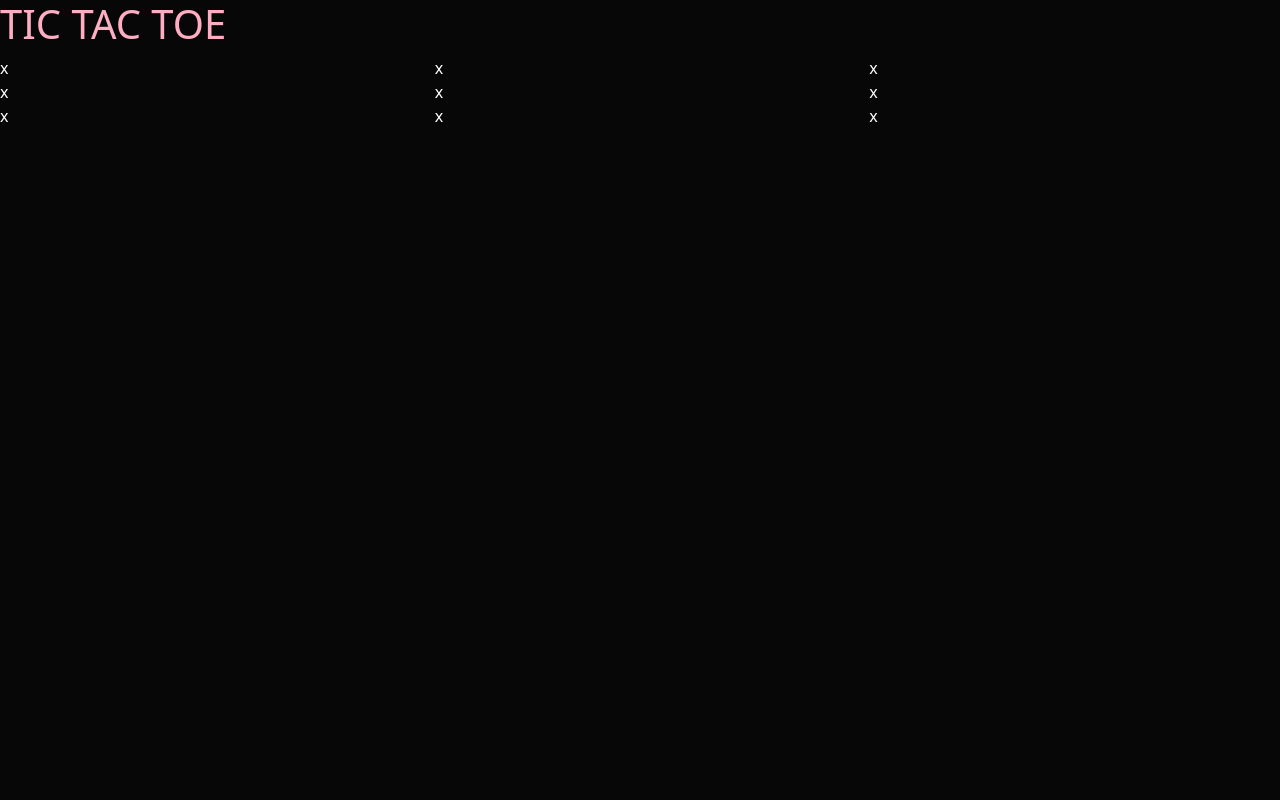
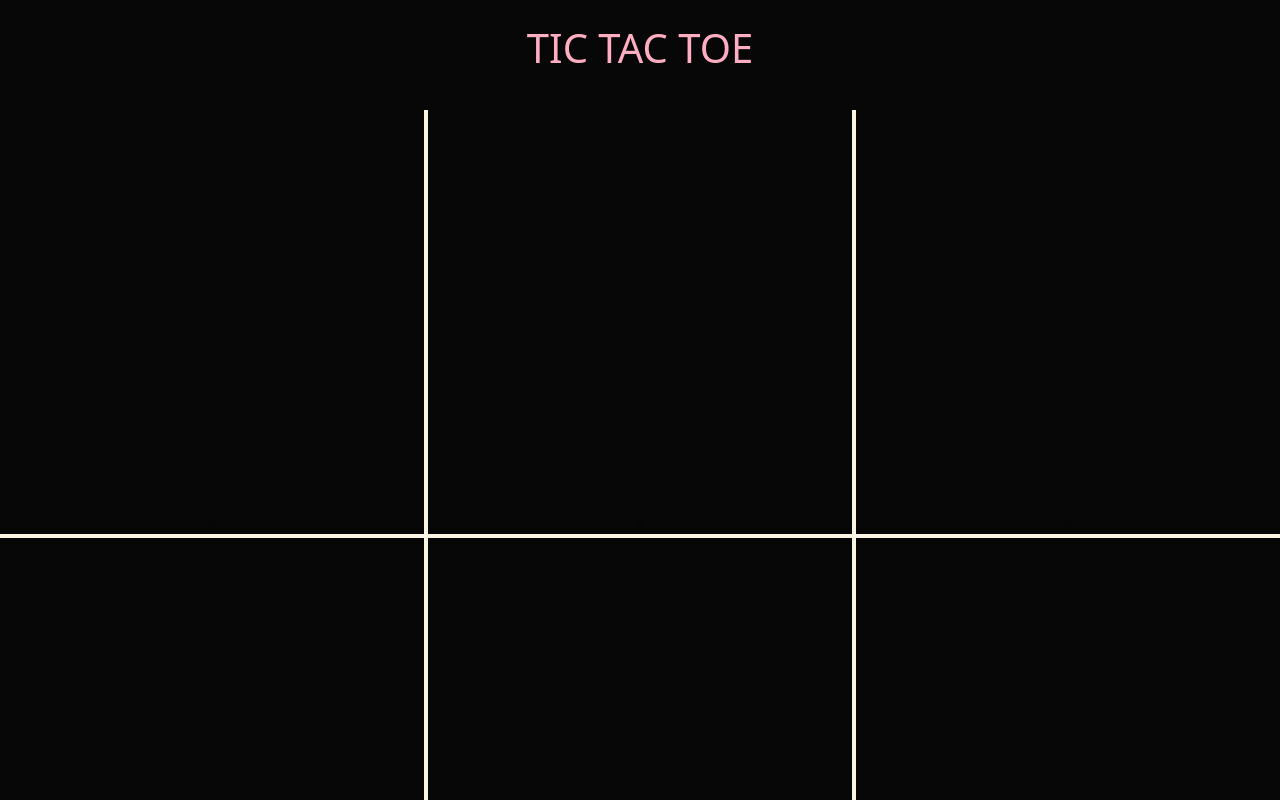
Before and after one commit to ah1096/tic-tac-toe, a plain HTML site: page index.html in a window 1280 px wide. Shown: the top 800 px of the page. Drawn offline with nearby package versions, Linux system fonts and the light colour scheme.

Commit message:
setup HTML wireframe to be converted into js later

```diff
--- a/css/style.css
+++ b/css/style.css
@@ -4,8 +4,23 @@
 
 h1 {
     color: #FFADC2;
+    padding-bottom: 30px;
 }
 
-#box {
-    color: white;
+h2 {
+    color:#FFADC2;
+    padding-top: 30px;
 }
+
+button {
+    color: #f9f5e3;
+    border-radius: 30px;
+    background-color: #b80c09;
+    border-color: #b80c09;
+    padding: 10px;
+}
+
+.col {
+    color: #070707;
+    border: 2px solid #f9f5e3;
+}
--- a/index.html
+++ b/index.html
@@ -13,24 +13,36 @@
 </head>
 <body id="body">
 
-    <h1>TIC TAC TOE</h1>
 
     <div id="app">
 
-        <div class="row">
-            <div id="box" class="col">x</div>
-            <div id="box" class="col">x</div>
-            <div id="box" class="col">x</div>
+        <div class="container-fluid text-center my-4 vh-80">
+
+            <h1>TIC TAC TOE</h1>
+
+            <div class="row">
+                <div id="tile0" class="col ratio ratio-1x1 border-top-0 border-start-0">x</div>
+                <div id="tile1" class="col ratio ratio-1x1 border-top-0">x</div>
+                <div id="tile2" class="col ratio ratio-1x1 border-top-0 border-end-0">x</div>
+            </div>
+            <div class="row">
+                <div id="tile3" class="col ratio ratio-1x1 border-start-0">x</div>
+                <div id="tile4" class="col ratio ratio-1x1">x</div>
+                <div id="tile5" class="col ratio ratio-1x1 border-end-0">x</div>
+            </div>
+            <div class="row">
+                <div id="tile6" class="col ratio ratio-1x1 border-start-0 border-bottom-0">x</div>
+                <div id="tile7" class="col ratio ratio-1x1 border-bottom-0">x</div>
+                <div id="tile8" class="col ratio ratio-1x1 border-end-0 border-bottom-0">x</div>
+            </div>
+
+
+            <h2>press to play</h2>
+
+            <button class="border rounded-3">start</button>
+
         </div>
-        <div class="row">
-            <div id="box" class="col">x</div>
-            <div id="box" class="col">x</div>
-            <div id="box" class="col">x</div>
-        </div>
-        <div class="row">
-            <div id="box" class="col">x</div>
-            <div id="box" class="col">x</div>
-            <div id="box" class="col">x</div>
+
         </div>
 
     </div>
```
